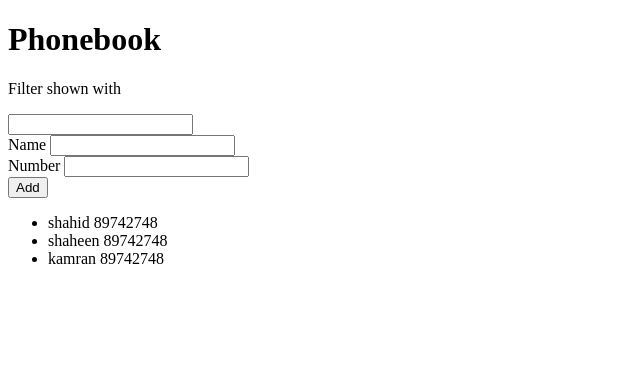
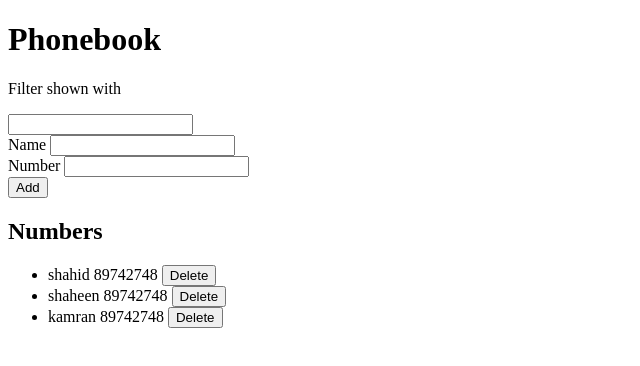
Before and after one commit to shahidafridi-321/Notes-app, a React (Vite) app in the folder frontend/: page / in a window 1280 px wide. Shown: the top 366 px of the page, without its empty margins (0-640 px from the left). Built offline with nearby package versions, Linux system fonts and the light colour scheme.

Commit message:
Add delete functionality

```diff
--- a/frontend/src/Phonebook.jsx
+++ b/frontend/src/Phonebook.jsx
@@ -40,20 +40,33 @@ export const Phonebook = ({ data }) => {
 		setNewPerson({ id: 0, name: "", number: "" });
 	};
 
+	const generateID = () => {
+		return Math.floor(Math.random() * 100000 + persons.length + 1);
+	};
+
 	const handleNameChange = (e) => {
 		setNewPerson({
 			...newPerson,
 			name: e.target.value,
-			id: persons.length + 1,
+			id: generateID(),
 		});
 	};
 
 	const handleNumberChange = (e) => {
 		setNewPerson({ ...newPerson, number: e.target.value });
 	};
+
+	const handleDelete = (id) => {
+		const confirm = window.confirm(`Do you really want delete this record?`);
+		if (confirm) {
+			setPersons((prev) => prev.filter((person) => person.id !== id));
+		}
+	};
+
 	const filteredPersons = persons.filter((person) =>
 		person.name.toLowerCase().startsWith(searchPerson.toLowerCase())
 	);
+
 	return (
 		<div>
 			<h1>Phonebook</h1>
@@ -82,13 +95,21 @@ export const Phonebook = ({ data }) => {
 					<button type="submit">Add</button>
 				</form>
 			</div>
+			<h2>Numbers</h2>
+			{filteredPersons.length > 0 ? (
 				<ul>
 					{filteredPersons.map((person) => (
 						<li key={person.id}>
-						{person.name} {person.number}
+							{person.name} {person.number}{" "}
+							<button type="button" onClick={() => handleDelete(person.id)}>
+								Delete
+							</button>
 						</li>
 					))}
 				</ul>
+			) : (
+				<p>No contact mached</p>
+			)}
 		</div>
 	);
 };
```
Lines whose indentation alone changed are shown as unchanged.
